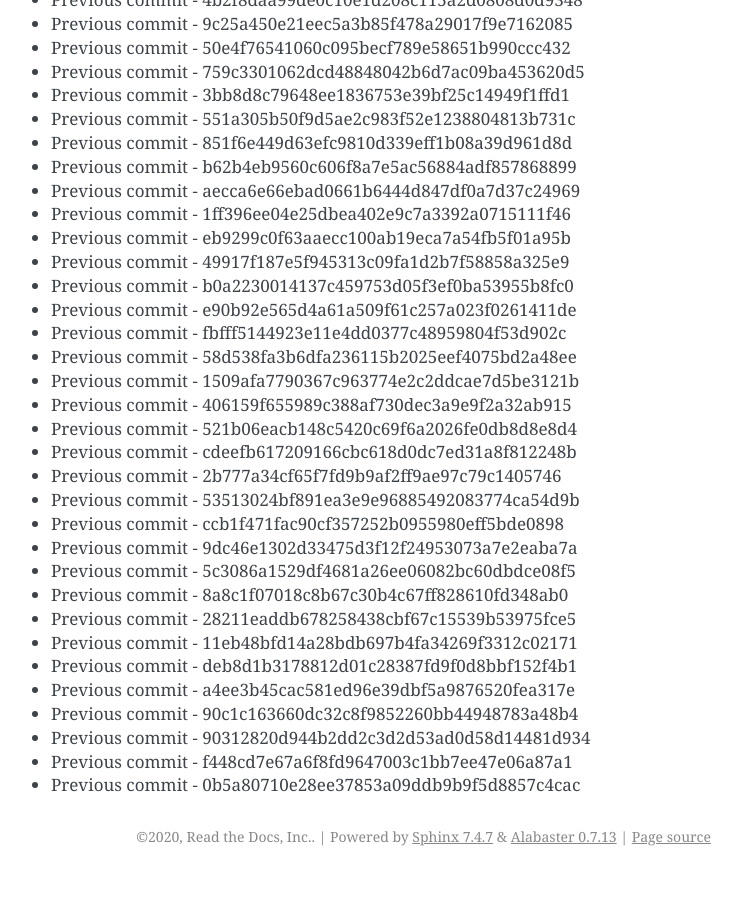
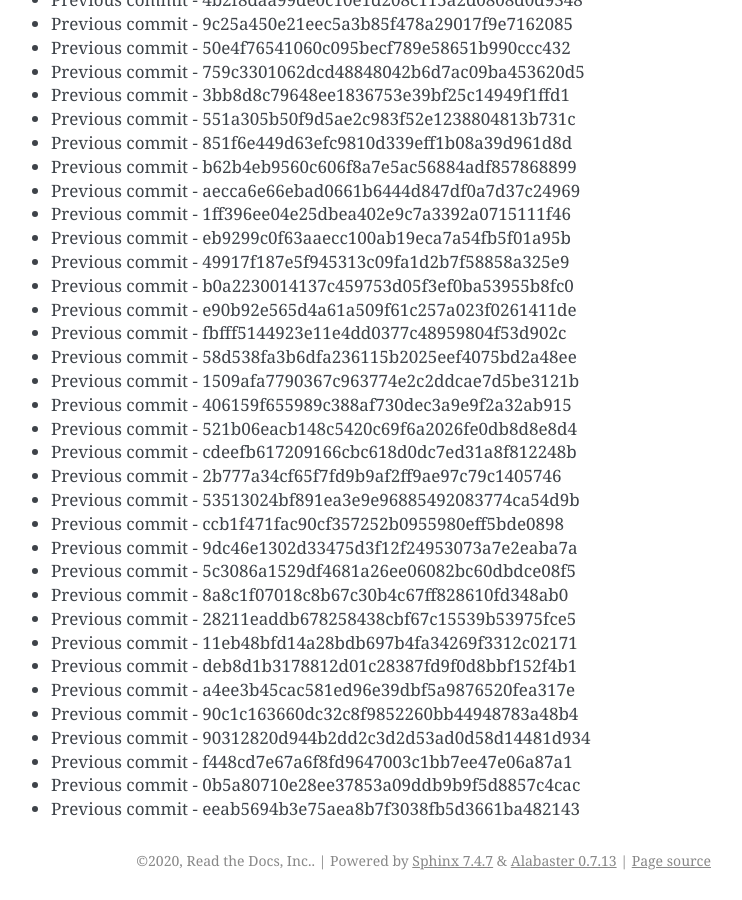
Before and after one commit to readthedocs/rtd-git-stresstest, a Sphinx documentation site: the page built from docs/updates.rst, in a window 1280 px wide and 900 px high, scrolled down 11007 px. Shown: the whole window, without its empty margins (399-1141 px from the left). Built offline with Sphinx 7.4.7, drawn with Linux system fonts in a browser that asks for light colours; before the commit the page ends 11883 px from its top, so only the background shows below that.

Commit message:
Generating commit from previous: eeab5694b3e75aea8b7f3038fb5d3661ba482143

```diff
--- a/docs/updates.rst
+++ b/docs/updates.rst
@@ -494,3 +494,4 @@ It can be tested for any performance characteristics.
 * Previous commit - 90312820d944b2dd2c3d2d53ad0d58d14481d934
 * Previous commit - f448cd7e67a6f8fd9647003c1bb7ee47e06a87a1
 * Previous commit - 0b5a80710e28ee37853a09ddb9b9f5d8857c4cac
+* Previous commit - eeab5694b3e75aea8b7f3038fb5d3661ba482143
```
